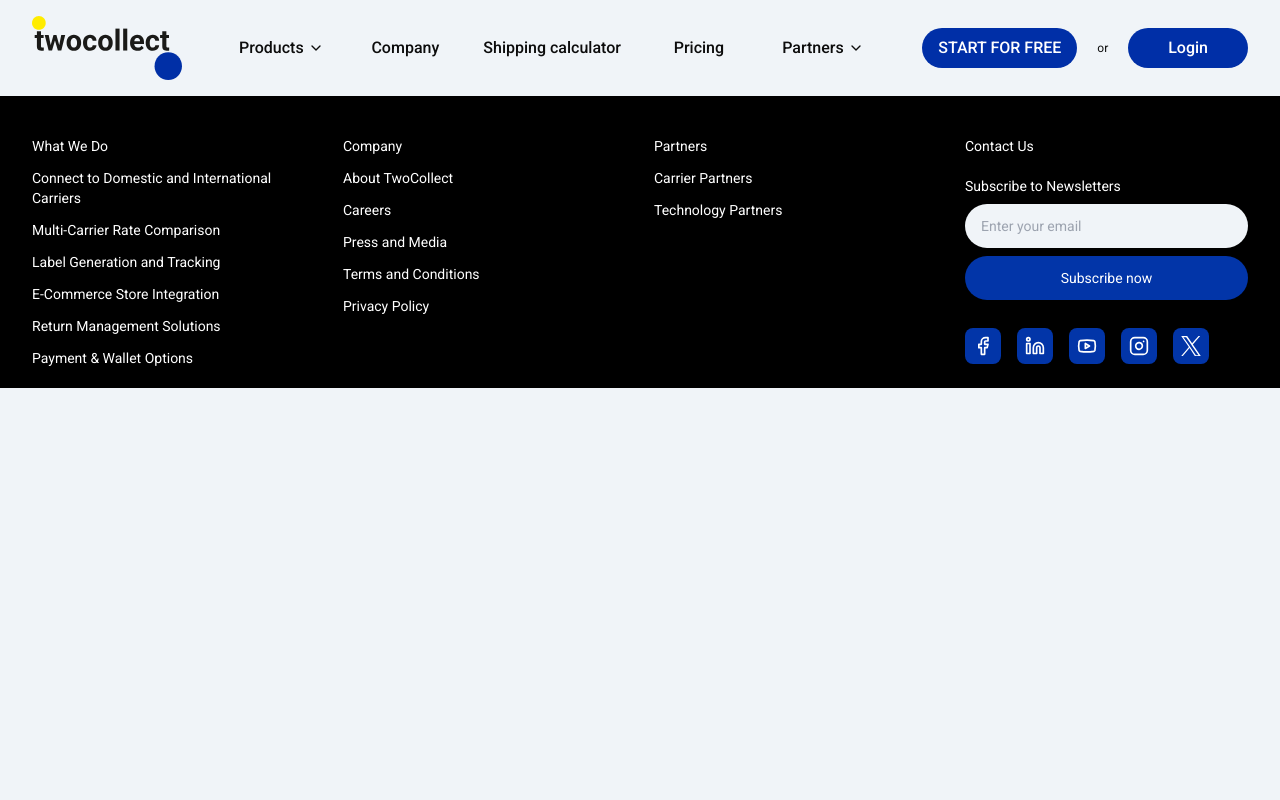
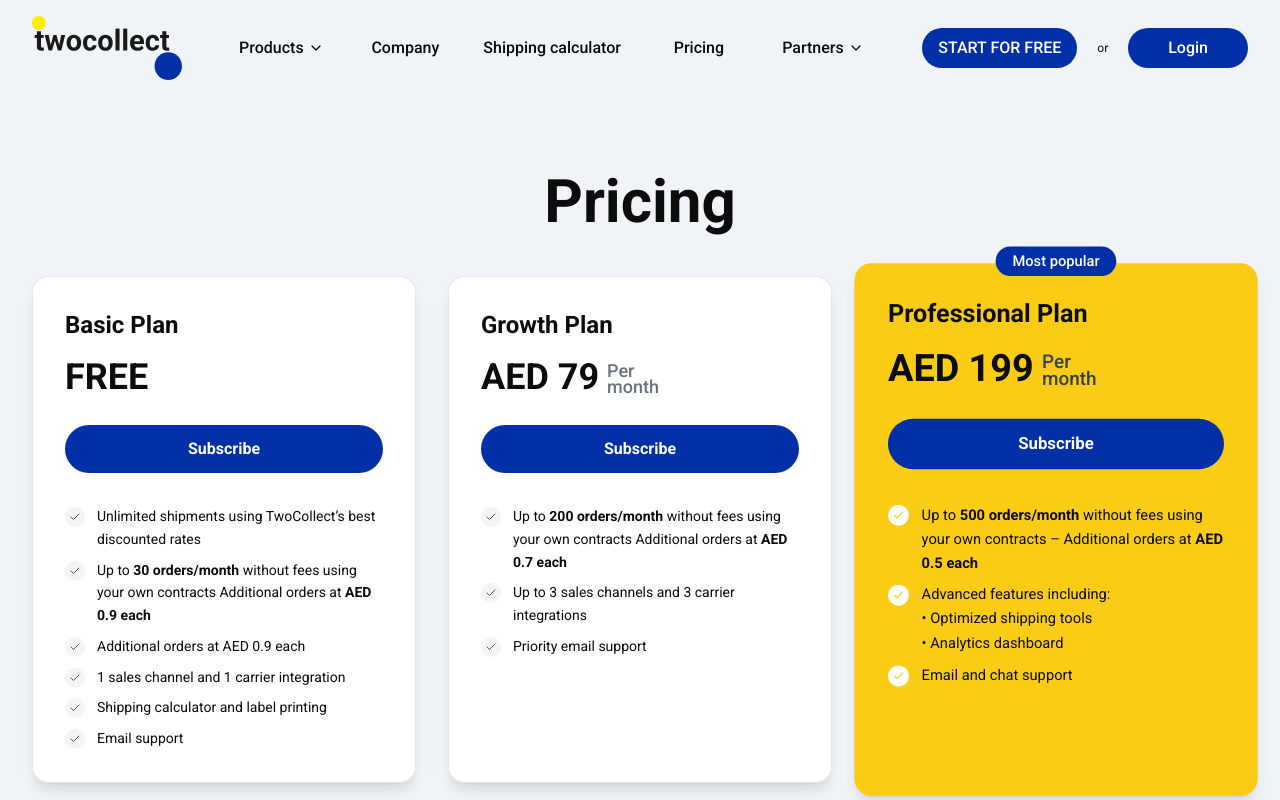
Before and after one commit to Sudheer-reactjs/TwoCollect-app, a React (Vite) app: page /pricing in a window 1280 px wide. Shown: the top 800 px of the page. Built offline with nearby package versions, Linux system fonts and the light colour scheme.

Commit message:
Pricing page

```diff
--- /dev/null
+++ b/src/Pages/Pricing.tsx
@@ -0,0 +1,138 @@
+
+import { Check } from 'lucide-react';
+
+const Pricing = () => {
+  const plans = [
+    {
+      name: "Basic",
+      description: "Perfect for individuals or small sellers just getting started.",
+      price: "FREE",
+      priceSubtext: "",
+      isPopular: false,
+      buttonText: "Subscribe",
+      features: [
+        "Unlimited shipments using TwoCollect’s best discounted rates",
+        "Up to **30 orders/month** without fees using your own contracts Additional orders at **AED 0.9 each**",
+        "Additional orders at AED 0.9 each",
+        "1 sales channel and 1 carrier integration",
+        "Shipping calculator and label printing",
+        "Email support"
+      ]
+    },
+    {
+      name: "Growth",
+      description: "Ideal for small businesses managing moderate shipping volumes.",
+      price: "AED 79",
+      priceSubtext: "Per month",
+      isPopular: false,
+      buttonText: "Subscribe",
+      features: [
+        "Up to **200 orders/month** without fees using your own contracts Additional orders at **AED 0.7 each**",
+        "Up to 3 sales channels and 3 carrier integrations",
+        "Priority email support"
+      ]
+    },
+    {
+      name: "Professional",
+      description: "Designed for growing businesses with higher shipping volumes.",
+      price: "AED 199",
+      priceSubtext: "Per month",
+      isPopular: true,
+      buttonText: "Subscribe",
+      features: [
+        "Up to **500 orders/month** without fees using your own contracts – Additional orders at **AED 0.5 each**",
+        "Advanced features including:<br/>• Optimized shipping tools<br/>• Analytics dashboard",
+        "Email and chat support"
+      ]
+    }
+  ];
+
+  return (
+    <section className="py-10 md:py-16">
+    <div className="max-w-7xl mx-auto px-4 sm:px-6 lg:px-8">
+      {/* Grid Layout */}
+       <h1 className="text-4xl md:text-6xl !leading-[1.4] font-bold mb-4 text-center md:mb-8">
+                           Pricing
+                        </h1>
+      <div className="grid grid-cols-1 md:grid-cols-2 lg:grid-cols-3 gap-8 mb-12">
+        {plans.map((plan, index) => (
+          <div
+            key={index}
+            className={`relative rounded-2xl py-8 px-4 md:p-8 shadow-lg transition-all duration-300 hover:shadow-xl ${
+              plan.isPopular
+                ? 'bg-yellow-400  scale-105'
+                : 'bg-white border border-gray-200'
+            }`}
+          >
+            {/* Popular Badge */}
+            {plan.isPopular && (
+              <div className="absolute -top-4 left-1/2 transform -translate-x-1/2">
+                <div className="bg-bluecustom text-white px-4 py-1 rounded-full text-sm font-medium">
+                  Most popular
+                </div>
+              </div>
+            )}
+
+            {/* Plan Header */}
+            <div className="mb-4">
+              <h3 className="text-2xl font-bold mb-3">{plan.name} Plan</h3>
+              {/* <p className={`text-sm leading-relaxed ${plan.isPopular ? '' : ''}`}>
+                {plan.description}
+              </p> */}
+            </div>
+
+            {/* Price */}
+            <div className="mb-6 flex items-center gap-2">
+              <div className="text-4xl font-bold mb-1">{plan.price}</div>
+              {plan.priceSubtext && (
+                <div className={`text-lg max-w-20 font-medium leading-4 ${plan.isPopular ? 'text-gray-700' : 'text-gray-500'}`}>
+                  {plan.priceSubtext}
+                </div>
+              )}
+            </div>
+
+            {/* Subscribe Button */}
+            <button
+              className="w-full py-3 px-4 rounded-full font-semibold text-white bg-bluecustom hover:bg-bluecustomhover transition-all duration-200 mb-8"
+            >
+              {plan.buttonText}
+            </button>
+
+            {/* Features List */}
+            <div className="space-y-2 ">
+              {plan.features.map((feature, featureIndex) => (
+                <div key={featureIndex} className="flex items-start gap-3">
+                  <div className={`flex-shrink-0 w-5 h-5 rounded-full flex items-center justify-center mt-0.5 ${
+                    plan.isPopular ? 'bg-white' : 'bg-gray-100'
+                  }`}>
+                    <Check className={`w-3 h-3 ${plan.isPopular ? 'text-yellow-400' : 'text-gray-600'}`} />
+                  </div>
+                  <span
+                    className={`text-sm leading-relaxed ${
+                       plan.isPopular ? '' : ''
+                    } ${feature.startsWith('•') ? 'ml-4' : ''}`}
+                    dangerouslySetInnerHTML={{
+                      __html: feature.replace(/\*\*(.*?)\*\*/g, '<strong>$1</strong>')
+                    }}
+                  />
+                </div>
+              ))}
+            </div>
+          </div>
+        ))}
+      </div>
+
+      {/* Coming Soon Section */}
+      <div className="text-center rounded-2xl p-8 shadow-lg transition-all duration-300 hover:shadow-xl bg-white">
+        <div className="inline-flex items-center justify-center w-16 h-16 bg-gray-100 rounded-2xl mb-6">
+          <div className="w-3 h-3 bg-gray-400 transform rotate-45"></div>
+        </div>
+        <h3 className="text-2xl font-bold  mb-4">Enterprise Plan</h3>
+        <p className="text-lg  mb-6">Coming Soon</p>
+      </div>
+    </div>
+    </section>
+  );
+};
+
+export default Pricing;
--- a/src/Routes/AppRoutes.tsx
+++ b/src/Routes/AppRoutes.tsx
@@ -6,6 +6,7 @@ import Footer from "../Components/footer";
 import WebApp from "../Pages/WebApp";
 import Platform from "../Pages/Platform";
 import ShippingCalculator from "../Pages/ShippingCalculator";
+import Pricing from "../Pages/Pricing";
 
 export default function   AppRoutes() {
   return (
@@ -18,6 +19,7 @@ export default function   AppRoutes() {
         <Route path="platform" element={<Platform />} />
         <Route path="company" element={<Company />} />
         <Route path="shipping-calculator" element={<ShippingCalculator />} />
+        <Route path="pricing" element={<Pricing />} />
       </Routes>
       </main>
       <Footer />
```
